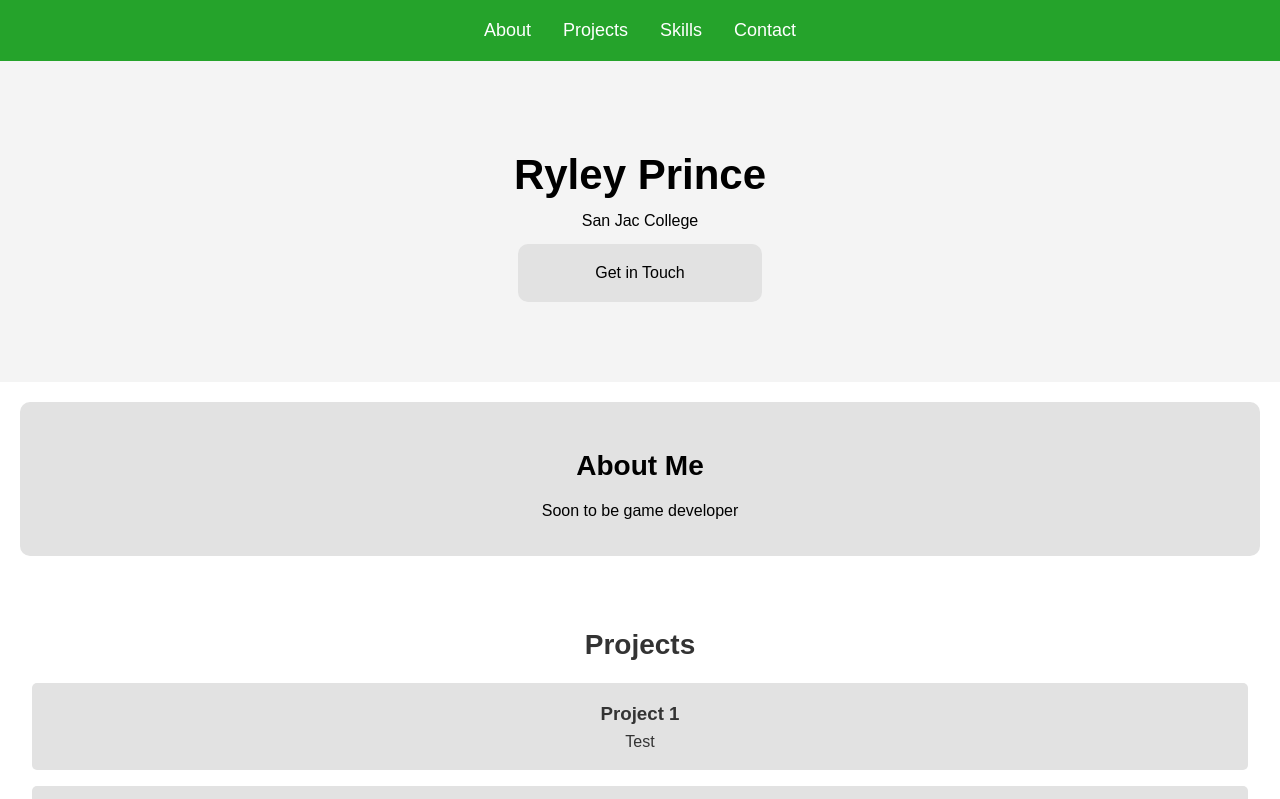
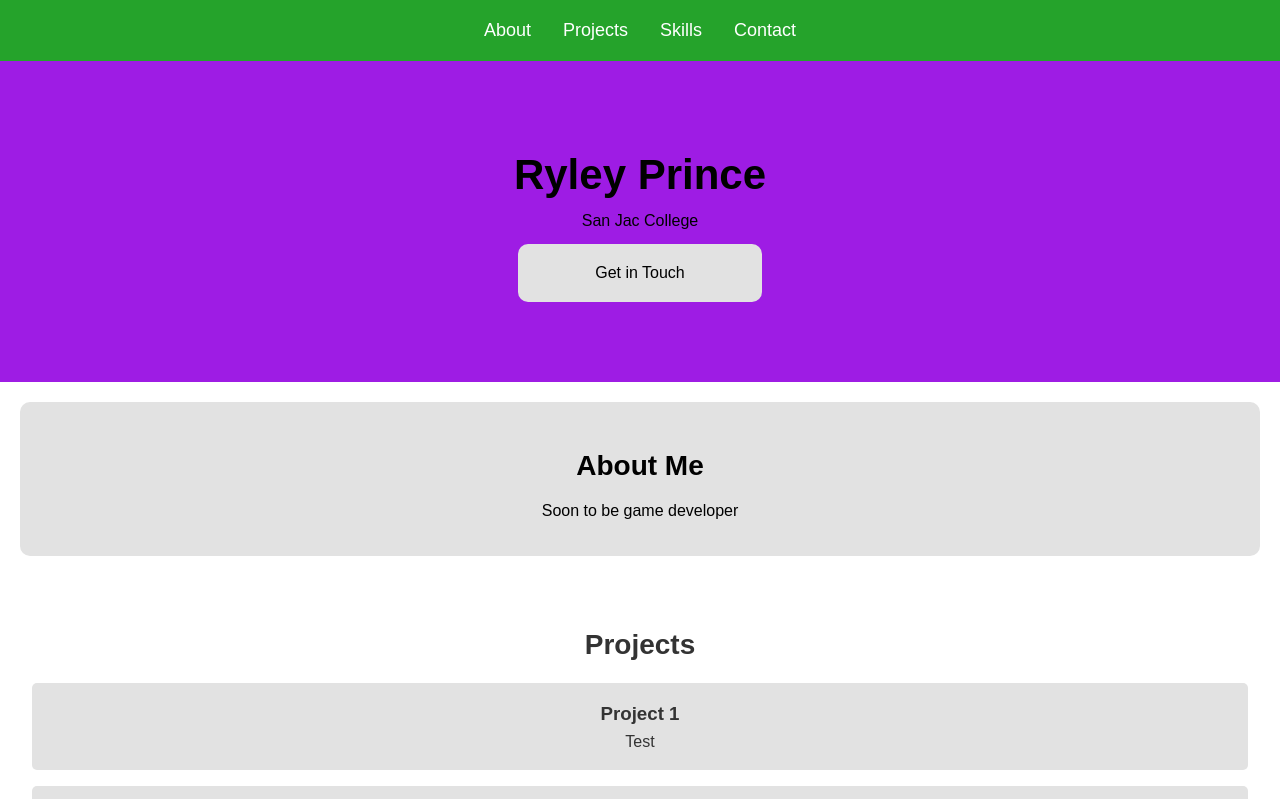
Before and after one commit to prince-mario/Portfolio_Template, a plain HTML site: page index.html in a window 1280 px wide. Shown: the top 799 px of the page. Drawn offline with Linux system fonts and the light colour scheme.

Commit message:
Color change

```diff
--- a/styles/style.css
+++ b/styles/style.css
@@ -47,7 +47,7 @@ section {
 /* Hero Section */
 
 #hero {
-    background: #f4f4f4;
+    background: #9e1ce4;
     padding: 5rem 2rem;
 }
 
```
